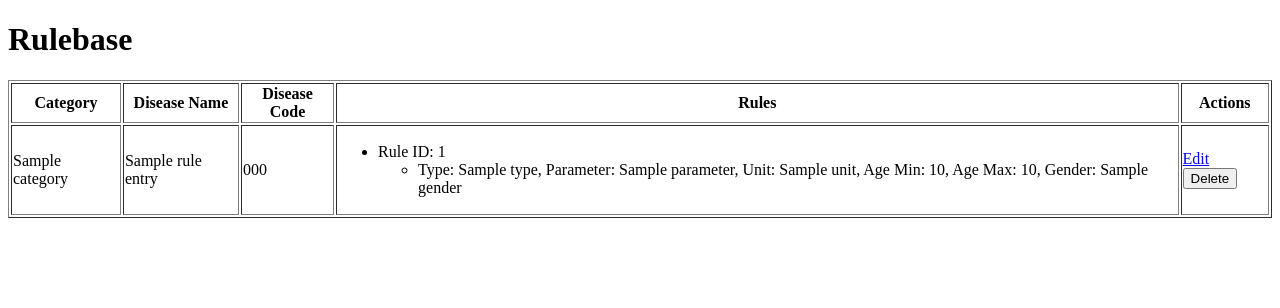
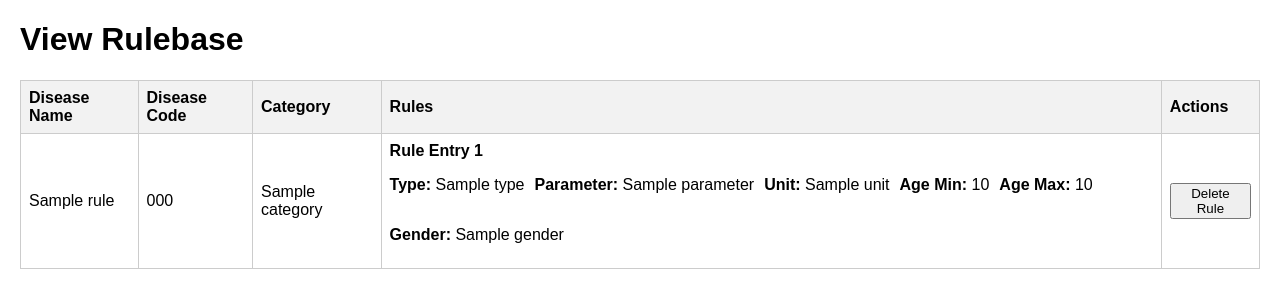
Before and after one commit to MehdiAliRizvi/Project_Bismillah, a Flask app: template templates/view_rulebase.html in a window 1280 px wide. Shown: the top 308 px of the page. Run offline with Flask 3, Linux system fonts and the light colour scheme; the template is opened without the code that fills it: most values are stand-ins (such as "Sample title", 1, 10 or a date in 2020).

Commit message:
WO Edit function

```diff
--- a/app.py
+++ b/app.py
@@ -5,6 +5,10 @@ from mongodb import MongoDB
 from rulebaseapp import RulebaseApp
 from rule import Rule, RuleEntry
 from condition import Condition
+import datetime
+import logging
+
+logging.basicConfig(level=logging.DEBUG, format='%(asctime)s - %(levelname)s - %(message)s')
 
 
 app = Flask(__name__)
@@ -171,17 +175,21 @@ def lab_values():
 def evaluate_lab_values(patient_age, patient_gender, lab_values):
     try:
         rules = rulebase_app.get_all_rules()
+        logging.debug(f"Fetched {len(rules)} rules for evaluation")
 
         matching_diseases = []
 
         for rule in rules:
+            logging.debug(f"Evaluating rule for disease: {rule.disease_name}")
             for rule_entry in rule.rules:
                 rule_conditions_met = True
                 for condition in rule_entry.conditions:
                     if not condition.evaluate(patient_age, patient_gender, lab_values):
+                        logging.debug(f"Condition not met: {condition}")
                         rule_conditions_met = False
                         break
                 if rule_conditions_met:
+                    logging.debug(f"All conditions met for rule entry: {rule_entry}")
                     matching_diseases.append({
                         'disease_code': rule.disease_code,
                         'disease_name': rule.disease_name,
@@ -190,23 +198,20 @@ def evaluate_lab_values(patient_age, patient_gender, lab_values):
                     })
                     break  # Since rules are OR-ed, we can stop checking further rules for this disease
 
+        logging.debug(f"Found {len(matching_diseases)} matching diseases")
         return matching_diseases
     except Exception as e:
-        print(f"Error occurred while evaluating lab values: {e}")
+        logging.error(f"Error occurred while evaluating lab values: {e}")
         return []
 
 @app.route('/view_rulebase', methods=['GET'])
 def view_rulebase():
     try:
         rules = rulebase_app.get_all_rules()
-        return render_template('view_rulebase.html', rules=[rule.to_dict() for rule in rules])
+        return render_template('view_rulebase.html', rules=rules)
     except Exception as e:
-        app.logger.error(f'Error fetching rules: {str(e)}')
-        return jsonify({'message': f'Error fetching rules: {str(e)}'}), 500
-
-@app.route('/edit_rule/<rule_id>', methods=['GET', 'POST'])
-def edit_rule(rule_id):
-    render_template('rulebase.html')
+        app.logger.error(f"Error fetching rules: {e}")
+        return jsonify({'status': 'error', 'message': str(e)}), 500
 
 @app.route('/delete_rule/<rule_id>', methods=['POST'])
 def delete_rule(rule_id):
@@ -214,8 +219,10 @@ def delete_rule(rule_id):
         rulebase_app.delete_rule(ObjectId(rule_id))
         return redirect(url_for('view_rulebase'))
     except Exception as e:
-        app.logger.error(f'Error deleting rule: {str(e)}')
-        return jsonify({'message': f'Error deleting rule: {str(e)}'}), 500
+        app.logger.error(f"Error deleting rule: {e}")
+        return jsonify({'status': 'error', 'message': str(e)}), 500
+
+
 
 if __name__ == '__main__':
     rules = rulebase_app.get_all_rules()
--- a/templates/view_rulebase.html
+++ b/templates/view_rulebase.html
@@ -1,58 +1,97 @@
-<!-- templates/view_rulebase.html -->
 <!DOCTYPE html>
 <html lang="en">
 <head>
     <meta charset="UTF-8">
     <meta name="viewport" content="width=device-width, initial-scale=1.0">
     <title>View Rulebase</title>
+    <style>
+        body {
+            font-family: Arial, sans-serif;
+            margin: 20px;
+        }
+        table {
+            width: 100%;
+            border-collapse: collapse;
+            margin-bottom: 20px;
+        }
+        th, td {
+            border: 1px solid #ccc;
+            padding: 8px;
+            text-align: left;
+        }
+        th {
+            background-color: #f2f2f2;
+        }
+        .actions {
+            text-align: center;
+        }
+        .condition-row {
+            display: flex;
+            flex-wrap: wrap;
+        }
+        .condition-row p {
+            margin-right: 10px;
+        }
+    </style>
 </head>
 <body>
-    <h1>Rulebase</h1>
-    <table border="1">
+    <h1>View Rulebase</h1>
+    {% if rules %}
+        <table>
+            <thead>
                 <tr>
-            <th>Category</th>
                     <th>Disease Name</th>
                     <th>Disease Code</th>
+                    <th>Category</th>
                     <th>Rules</th>
                     <th>Actions</th>
                 </tr>
+            </thead>
+            <tbody>
                 {% for rule in rules %}
                     <tr>
-            <td>{{ rule.category }}</td>
                         <td>{{ rule.disease_name }}</td>
                         <td>{{ rule.disease_code }}</td>
+                        <td>{{ rule.category }}</td>
                         <td>
-                <ul>
                             {% for rule_entry in rule.rules %}
-                    <li>
-                        Rule ID: {{ rule_entry.rule_id }}
-                        <ul>
+                                <div class="rule-entry">
+                                    <strong>Rule Entry {{ rule_entry.rule_id }}</strong>
                                     {% for condition in rule_entry.conditions %}
-                            <li>
-                                Type: {{ condition.type }}, Parameter: {{ condition.parameter }}, Unit: {{ condition.unit }},
-                                Age Min: {{ condition.age_min }}, Age Max: {{ condition.age_max }}, Gender: {{ condition.gender }}
+                                        <div class="condition-row">
+                                            <p><strong>Type:</strong> {{ condition.type }}</p>
+                                            <p><strong>Parameter:</strong> {{ condition.parameter }}</p>
+                                            <p><strong>Unit:</strong> {{ condition.unit }}</p>
+                                            <p><strong>Age Min:</strong> {{ condition.age_min }}</p>
+                                            <p><strong>Age Max:</strong> {{ condition.age_max }}</p>
+                                            <p><strong>Gender:</strong> {{ condition.gender }}</p>
                                             {% if condition.type == 'range' %}
-                                    , Min Value: {{ condition.min_value }}, Max Value: {{ condition.max_value }}
+                                                <p><strong>Min Value:</strong> {{ condition.min_value }}</p>
+                                                <p><strong>Max Value:</strong> {{ condition.max_value }}</p>
                                             {% elif condition.type == 'comparison' %}
-                                    , Operator: {{ condition.operator }}, Comparison Value: {{ condition.comparison_value }}
+                                                <p><strong>Operator:</strong> {{ condition.operator }}</p>
+                                                <p><strong>Comparison Value:</strong> {{ condition.comparison_value }}</p>
                                             {% elif condition.type == 'time-dependent' %}
-                                    , Operator: {{ condition.operator }}, Comparison Time Value: {{ condition.comparison_time_value }}, Time: {{ condition.time }}
+                                                <p><strong>Operator:</strong> {{ condition.operator }}</p>
+                                                <p><strong>Comparison Time Value:</strong> {{ condition.comparison_time_value }}</p>
+                                                <p><strong>Time:</strong> {{ condition.time }}</p>
                                             {% endif %}
-                            </li>
+                                        </div>
                                     {% endfor %}
-                        </ul>
-                    </li>
+                                </div>
                             {% endfor %}
-                </ul>
                         </td>
-            <td>
-                <a href="{{ url_for('edit_rule', rule_id=rule['_id']) }}">Edit</a>
-                <form action="{{ url_for('delete_rule', rule_id=rule['_id']) }}" method="POST" style="display:inline;">
-                    <button type="submit" onclick="return confirm('Are you sure you want to delete this rule?')">Delete</button>
+                        <td class="actions">
+                            <form action="{{ url_for('delete_rule', rule_id=rule._id|string) }}" method="POST" onsubmit="return confirm('Are you sure you want to delete this rule?');">
+                                <button type="submit">Delete Rule</button>
                             </form>
                         </td>
                     </tr>
                 {% endfor %}
+            </tbody>
         </table>
+    {% else %}
+        <p>No rules found in the rulebase.</p>
+    {% endif %}
 </body>
 </html>
```
Also changed, not shown: condition.py (+15 -0 lines), rule.py (+6 -2 lines), templates/edit_rule.html (deleted, +0 -73 lines). Lines whose indentation alone changed are shown as unchanged.
